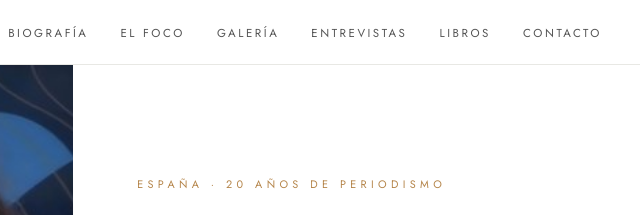
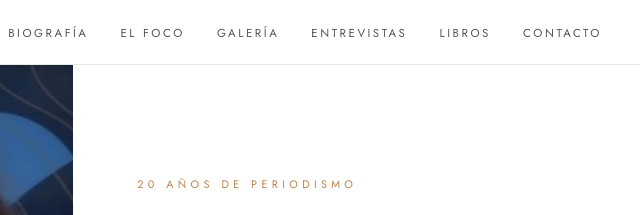
Before and after one commit to ELfuturoquenosespera/maria-zabay-web-new, a plain HTML site: page index.html in a window 1280 px wide. Shown: the top 215 px of the page, 618-1258 px from the left. Drawn offline with nearby package versions, Linux system fonts and the light colour scheme.

Commit message:
Add files via upload

```diff
--- a/index.html
+++ b/index.html
@@ -1378,7 +1378,7 @@
           </div>
         </div>
         <div class="hero-r">
-          <p class="eyebrow">España · 20 años de periodismo</p>
+          <p class="eyebrow">20 años de periodismo</p>
           <h1 class="hname">María<em>Zabay</em></h1>
           <p class="hquote">
             &ldquo;Me interesan las respuestas que dicen algo real&rdquo;
```
